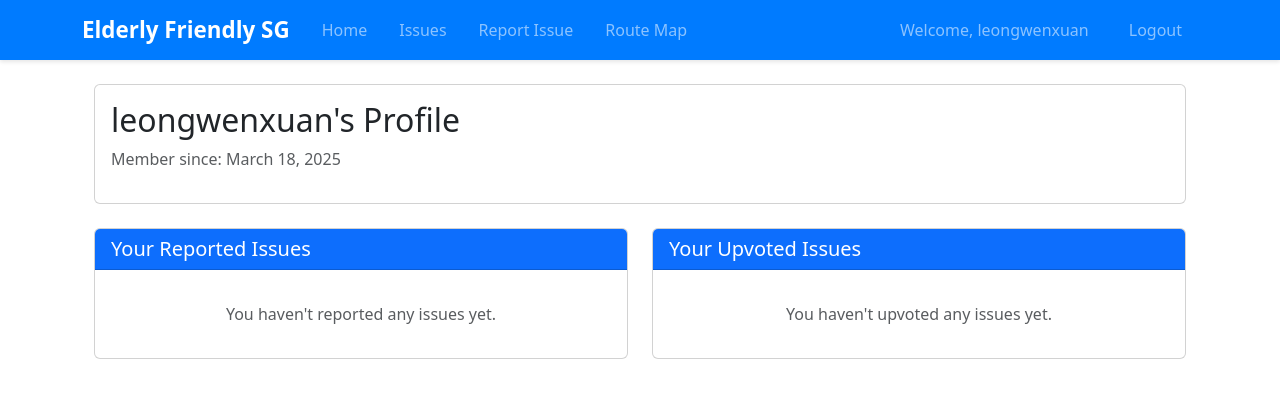
After one commit to leongwenxuan/FYP, a Django app: page /profile/ in a window 1280 px wide. The commit adds this page. Shown: the top 406 px of the page. Run offline with Django 5.2, Linux system fonts and the light colour scheme; a user stored in the database is signed in; data comes from the database, SQL or seed files in the repository; both versions use the stored data as it was after the commit; some libraries are stand-ins or nearby versions.

Commit message:
changed db and added new profile route

```diff
--- a/fypapp/templates/base.html
+++ b/fypapp/templates/base.html
@@ -59,11 +59,12 @@
         {% block content %}{% endblock %}
     </main>
 
-    <footer class="bg-light py-3 mt-5">
+
+    <!-- <footer class="bg-light py-3 mt-5">
         <div class="container text-center">
             <p class="mb-0">&copy; 2023 Elderly Friendly SG. All rights reserved.</p>
         </div>
-    </footer>
+    </footer> -->
 
     {% block extra_scripts %}{% endblock %}
 </body>
--- a/fypapp/templates/navbar.html
+++ b/fypapp/templates/navbar.html
@@ -18,11 +18,15 @@
                 <li class="nav-item">
                     <a class="nav-link" href="/report">Report Issue</a>
                 </li>
+                <li class="nav-item">
+                    <a class="nav-link" href="/routermap">Route Map</a>
+                </li>
 
             </ul>
             <div class="navbar-nav">
                 {% if user.is_authenticated %}
-                    <span class="nav-item nav-link">Welcome, {{ user.username }}</span>
+                    <!-- <a class="nav-item nav-link" action="{% url 'profile' %}">Welcome, {{ user.username }}</a> -->
+                     <a class="nav-item nav-link" href="{% url 'profile' %}">Welcome, {{ user.username }}</a>
                     <form method="post" action="{% url 'logout' %}" class="d-inline">
                         {% csrf_token %}
                         <button type="submit" class="nav-link border-0 bg-transparent">Logout</button>
--- /dev/null
+++ b/fypapp/templates/profile.html
@@ -0,0 +1,78 @@
+{% extends 'base.html' %}
+
+{% block title %}Profile - {{ user.username }}{% endblock %}
+
+{% block content %}
+<div class="container">
+    <div class="row mb-4">
+        <div class="col-md-12">
+            <div class="card">
+                <div class="card-body">
+                    <h2 class="card-title">{{ user.username }}'s Profile</h2>
+                    <p class="text-muted">Member since: {{ user.date_joined|date:"F j, Y" }}</p>
+                </div>
+            </div>
+        </div>
+    </div>
+
+    <div class="row">
+        <div class="col-md-6 mb-4">
+            <div class="card h-100">
+                <div class="card-header bg-primary text-white">
+                    <h5 class="card-title mb-0">Your Reported Issues</h5>
+                </div>
+                <div class="card-body">
+                    <div class="list-group">
+                        {% for issue in reported_issues %}
+                            <a href="{% url 'issue_detail' issue.pk %}" class="list-group-item list-group-item-action">
+                                <div class="d-flex w-100 justify-content-between">
+                                    <h6 class="mb-1">{{ issue.title }}</h6>
+                                    <small class="text-muted">{{ issue.created_at|date:"M d, Y" }}</small>
+                                </div>
+                                <p class="mb-1 small">{{ issue.location }}</p>
+                                <small class="text-muted">
+                                    <span class="badge bg-{{ issue.priority|yesno:'danger,warning,success,danger' }}">
+                                        {{ issue.get_priority_display }}
+                                    </span>
+                                    <i class="fas fa-thumbs-up ms-2"></i> {{ issue.upvote_count }}
+                                </small>
+                            </a>
+                        {% empty %}
+                            <p class="text-center text-muted my-3">You haven't reported any issues yet.</p>
+                        {% endfor %}
+                    </div>
+                </div>
+            </div>
+        </div>
+
+        <div class="col-md-6 mb-4">
+            <div class="card h-100">
+                <div class="card-header bg-primary text-white">
+                    <h5 class="card-title mb-0">Your Upvoted Issues</h5>
+                </div>
+                <div class="card-body">
+                    <div class="list-group">
+                        {% for issue in upvoted_issues %}
+                            <a href="{% url 'issue_detail' issue.pk %}" class="list-group-item list-group-item-action">
+                                <div class="d-flex w-100 justify-content-between">
+                                    <h6 class="mb-1">{{ issue.title }}</h6>
+                                    <small class="text-muted">{{ issue.created_at|date:"M d, Y" }}</small>
+                                </div>
+                                <p class="mb-1 small">{{ issue.location }}</p>
+                                <small class="text-muted">
+                                    <span class="badge bg-{{ issue.priority|yesno:'danger,warning,success,danger' }}">
+                                        {{ issue.get_priority_display }}
+                                    </span>
+                                    <i class="fas fa-thumbs-up ms-2"></i> {{ issue.upvote_count }}
+                                </small>
+                            </a>
+                        {% empty %}
+                            <p class="text-center text-muted my-3">You haven't upvoted any issues yet.</p>
+                        {% endfor %}
+                    </div>
+                </div>
+            </div>
+        </div>
+    </div>
+</div>
+{% endblock %}
--- a/fypapp/urls.py
+++ b/fypapp/urls.py
@@ -31,6 +31,8 @@ urlpatterns = [
     path('report/', views.report_issue, name='report_issue'),
     path('issues/', views.issue_list, name='issue_list'),
     path('issues/<int:pk>/', views.issue_detail, name='issue_detail'),
+    path('routermap/', views.routermap, name='routermap'),
+    path('profile/', views.profile, name='profile'),
     path('admin/', admin.site.urls),
     path('api/', include(router.urls)),
     path('api-auth/', include('rest_framework.urls')),
--- a/fypapp/views.py
+++ b/fypapp/views.py
@@ -46,6 +46,14 @@ def issue_list(request):
     }
     return render(request, 'issue_list.html', context)
 
+def profile(request):
+    reported_issues = AccessibilityIssue.objects.filter(reported_by=request.user)
+    upvoted_issues = AccessibilityIssue.objects.filter(upvotes=request.user)
+    return render(request, 'profile.html', {'reported_issues': reported_issues, 'upvoted_issues': upvoted_issues})
+
+def routermap(request):
+    return render(request, 'routermap.html')
+
 def issue_detail(request, pk):
     issue = get_object_or_404(AccessibilityIssue, pk=pk)
     has_upvoted = False
@@ -67,15 +75,31 @@ class AccessibilityIssueViewSet(viewsets.ModelViewSet):
     def perform_create(self, serializer):
         serializer.save(reported_by=self.request.user)
 
-    @action(detail=True, methods=['POST'])
+    @action(detail=True, methods=['POST'], permission_classes=[IsAuthenticated])
     def upvote(self, request, pk=None):
-        issue = self.get_object()
-        if issue.upvotes.filter(id=request.user.id).exists():
-            issue.upvotes.remove(request.user)
-            return Response({'status': 'upvote removed'})
-        else:
-            issue.upvotes.add(request.user)
-            return Response({'status': 'upvoted'})
+        try:
+            issue = self.get_object()
+            if not issue:
+                return Response({'error': 'Issue not found'}, status=status.HTTP_404_NOT_FOUND)
+
+            if issue.upvotes.filter(id=request.user.id).exists():
+                issue.upvotes.remove(request.user)
+                message = 'upvote removed'
+            else:
+                issue.upvotes.add(request.user)
+                message = 'upvoted'
+
+            serializer = self.get_serializer(issue, context={'request': request})
+            return Response({
+                'status': message,
+                'upvote_count': issue.upvote_count,
+                'has_upvoted': issue.upvotes.filter(id=request.user.id).exists()
+            })
+        except Exception as e:
+            return Response({
+                'error': str(e),
+                'type': type(e).__name__
+            }, status=status.HTTP_400_BAD_REQUEST)
 
     @action(detail=False, methods=['GET'])
     def nearby(self, request):
```
Also changed, not shown: fypapp/admin.py (added, +14 -0 lines), fypapp/settings.py (+2 -6 lines), fypapp/templates/issue_detail.html (+17 -8 lines), fypapp/templates/report_issue.html (+20 -6 lines), fypapp/templates/routermap.html (added, +10 -0 lines), db.sqlite3 (added), fypapp/migrations/0001_initial.py, fypapp/migrations/0002_accessibilityissue_issuecomment_delete_testmodel.py (deleted), media/issue_images/0.jpg (added), media/issue_images/0_kc3VPKq.jpg (added), readme.txt (added).
